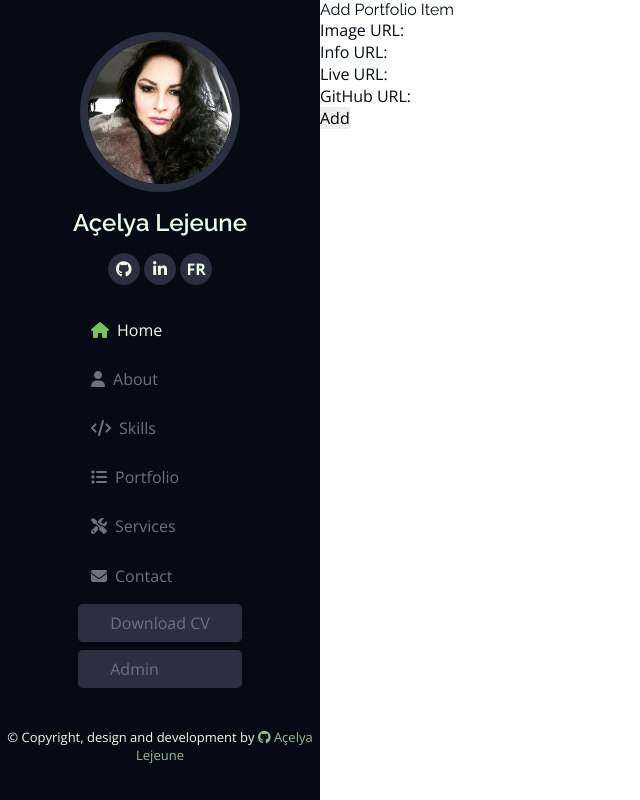
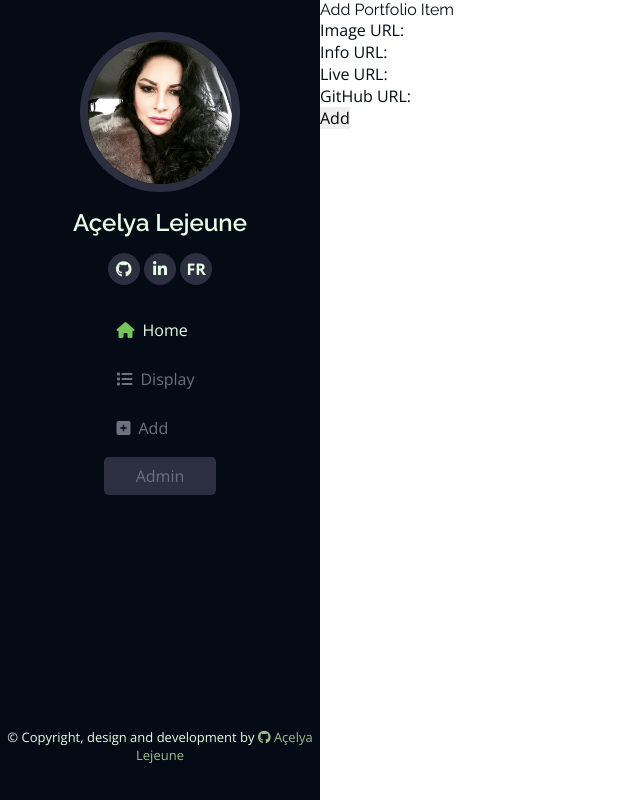
Before and after one commit to LejeuneA/portfolio-lejeune, a PHP site: page /admin/add.php in a window 1280 px wide. Shown: the whole page, without its empty margins (0-640 px from the left). Run offline with PHP 8.4, Linux system fonts and the light colour scheme; some libraries are stand-ins or nearby versions.

Commit message:
Update add.php

```diff
--- a/admin/add.php
+++ b/admin/add.php
@@ -57,24 +57,14 @@ if ($_SERVER['REQUEST_METHOD'] == 'POST') {
         <!-- Nav Menu -->
         <nav id="navbar" class="nav-menu navbar">
             <ul>
-                <li><a href="#hero" class="nav-link scrollto active"><i class="fas fa-home"></i><span>Home</span></a>
+                <li><a href="../index.php#hero" class="nav-link scrollto active"><i class="fas fa-home"></i><span>Home</span></a>
                 </li>
-                <li><a href="#about" class="nav-link scrollto"><i class="fas fa-user"></i>
-                        <span>About</span></a></li>
-                <li><a href="#skills" class="nav-link scrollto"><i class="fas fa-code"></i>
-                        <span>Skills</span></a>
+                <li><a href="portfolio.php" class="nav-link scrollto"><i class="fas fa-list"></i>
+                        <span>Display</span></a></li>
                 </li>
-                <li><a href="#portfolio" class="nav-link scrollto"><i class="fas fa-list"></i>
-                        <span>Portfolio</span></a></li>
-                <li><a href="#services" class="nav-link scrollto"><i class="fas fa-tools"></i> <span>Services</span></a>
-                </li>
-                <li><a href="#contact" class="nav-link scrollto"><i class="fas fa-envelope"></i>
-                        <span>Contact</span></a>
-                </li>
+                <li><a href="add.php" class="nav-link scrollto"><i class="fa-solid fa-square-plus"></i>
+                        <span>Add</span></a></li>
             </ul>
-            <div class="btn-resume">
-                <a class="btn-resume" href="../assets/resume/CV_LEJEUNE_EN.pdf" download>Download CV</a>
-            </div>
             <div class="btn-resume">
                 <a class="btn-resume" href="../admin/portfolio.php">Admin</a>
             </div>
@@ -102,24 +92,14 @@ if ($_SERVER['REQUEST_METHOD'] == 'POST') {
         <!-- Nav Menu -->
         <nav id="navbar" class="nav-menu navbar">
             <ul>
-                <li><a href="#hero" class="nav-link scrollto active"><i class="fas fa-home"></i> <span>Home</span></a>
+                <li><a href="../index.php#hero" class="nav-link scrollto active"><i class="fas fa-home"></i><span>Home</span></a>
                 </li>
-                <li><a href="#about" class="nav-link scrollto"><i class="fas fa-user"></i>
-                        <span>About</span></a></li>
-                <li><a href="#skills" class="nav-link scrollto"><i class="fas fa-code"></i>
-                        <span>Skills</span></a>
+                <li><a href="portfolio.php" class="nav-link scrollto"><i class="fas fa-list"></i>
+                        <span>Display</span></a></li>
                 </li>
-                <li><a href="#portfolio" class="nav-link scrollto"><i class="fas fa-list"></i>
-                        <span>Portfolio</span></a></li>
-                <li><a href="#services" class="nav-link scrollto"><i class="fas fa-tools"></i> <span>Services</span></a>
-                </li>
-                <li><a href="#contact" class="nav-link scrollto"><i class="fas fa-envelope"></i>
-                        <span>Contact</span></a>
-                </li>
+                <li><a href="add.php" class="nav-link scrollto"><i class="fa-solid fa-square-plus"></i>
+                        <span>Add</span></a></li>
             </ul>
-            <div class="btn-resume">
-                <a class="btn-resume" href="../assets/resume/CV_LEJEUNE_EN.pdf" download>Download CV</a>
-            </div>
             <div class="btn-resume">
                 <a class="btn-resume" href="../admin/portfolio.php">Admin</a>
             </div>
@@ -129,12 +109,13 @@ if ($_SERVER['REQUEST_METHOD'] == 'POST') {
         <div class="navbar-hamburger">
             <div id="hamburger" onclick="openNav()"><i class="fa-solid fa-bars"></i></div>
         </div>
+        <!-- Hamburger icon end -->
     </div>
-    <!-- Hamburger icon end -->
     <!-- Offcanvas menu end-->
     <!-----------------------------------------------------------------
 						  Navigation end
------------------------------------------------------------------->
+    ------------------------------------------------------------------>
+    <!-- Main -->
     <main id="main">
         <h1>Add Portfolio Item</h1>
         <form method="POST" action="add.php">
```
